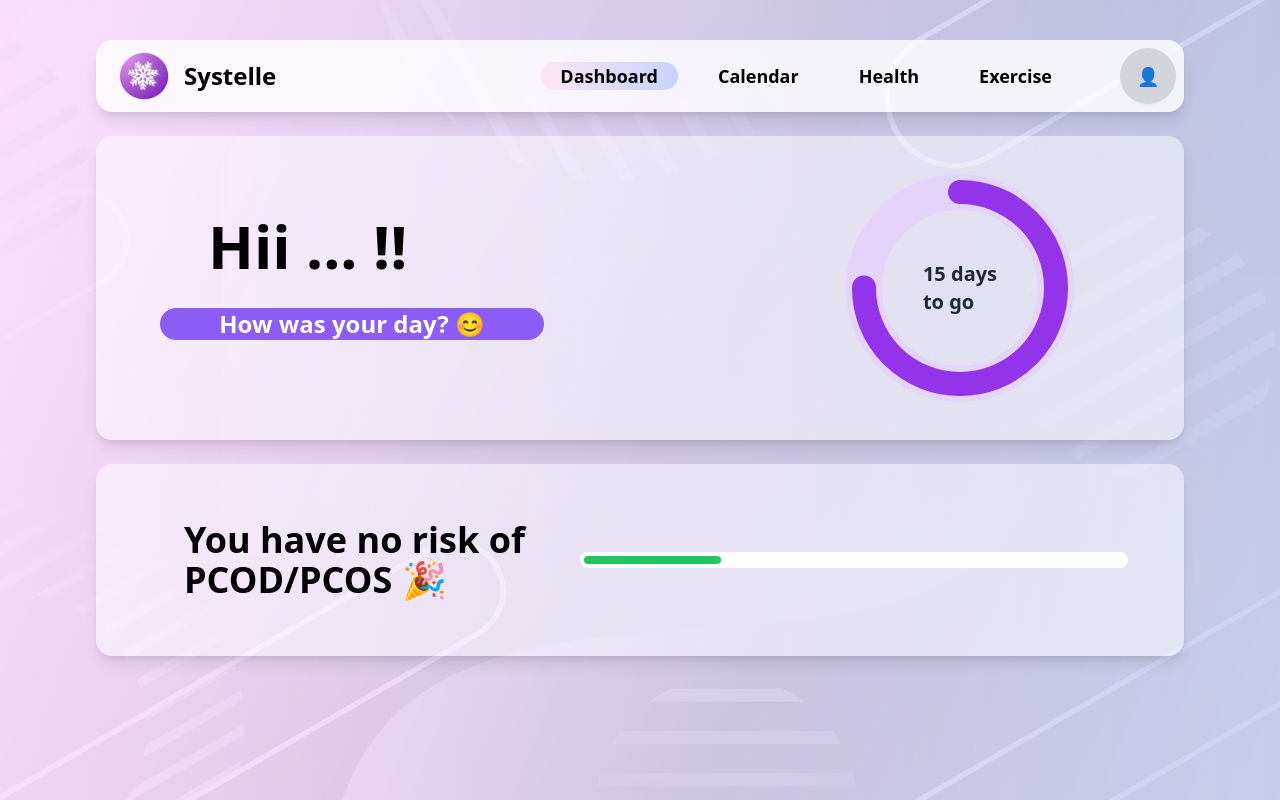
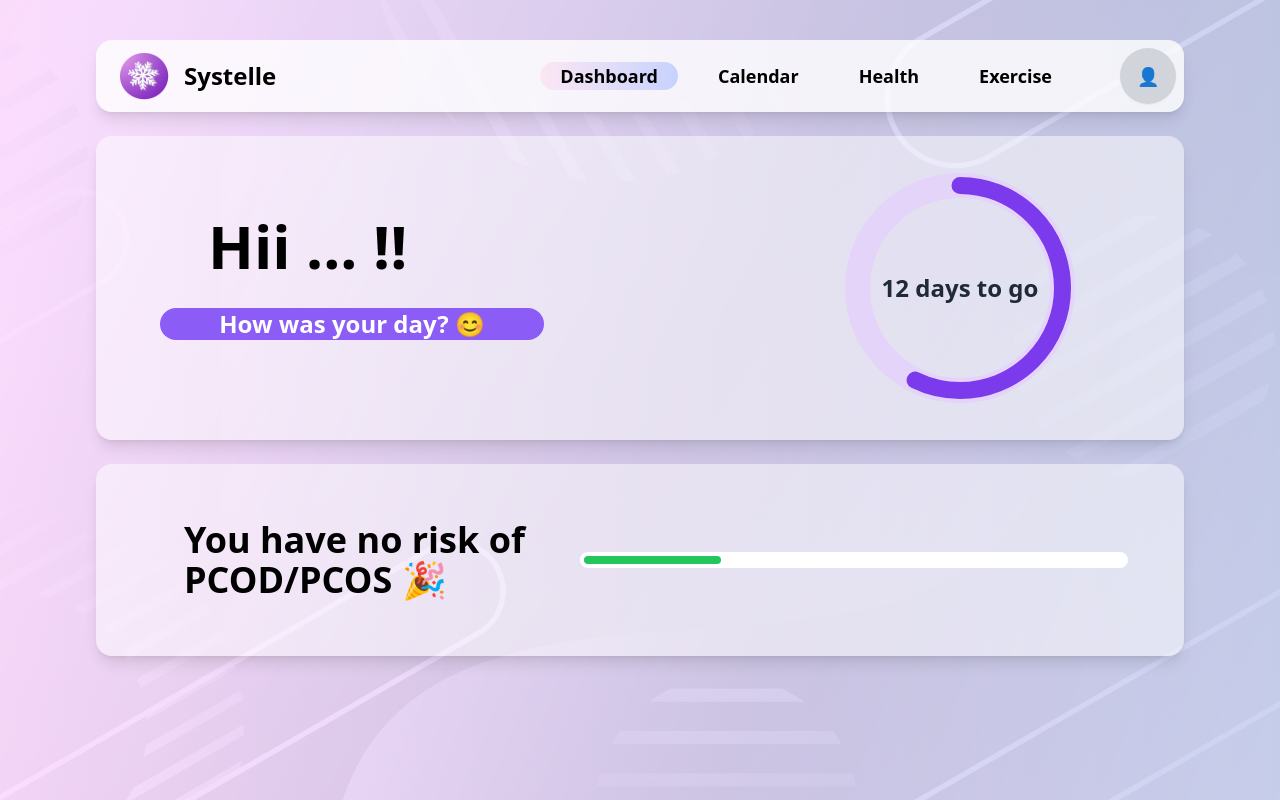
Before and after one commit to Kasib00786/Systelle, a React (Vite) app in the folder frontend/: page /home in a window 1280 px wide. Built offline with nearby package versions, Linux system fonts and the light colour scheme; no server answers; the HTML template or start-up script is replaced by a standard one.

Commit message:
made changes in circularprogress

```diff
--- /dev/null
+++ b/frontend/src/component/CircularProgress.jsx
@@ -0,0 +1,41 @@
+import React from 'react';
+
+export function CircularProgress({ value = 0, size = 300, strokeWidth = 20 }) {
+  const radius = (size - strokeWidth) / 2;
+  const circumference = radius * 2 * Math.PI;
+  const offset = circumference - (value / 100) * circumference;
+
+  // Calculate knob position angle in radians; value=0 => top (270°)
+  const angle = (value / 100) * 2 * Math.PI - Math.PI / 2;
+  const knobX = size / 2 + radius * Math.cos(angle);
+  const knobY = size / 2 + radius * Math.sin(angle);
+
+  return (
+    <svg width={size} height={size} className="transform -rotate-90">
+      {/* Trail */}
+      <circle
+        stroke="#e5d4f9"
+        fill="transparent"
+        strokeWidth={strokeWidth}
+        r={radius}
+        cx={size / 2}
+        cy={size / 2}
+      />
+      {/* Progress Path */}
+      <circle
+        stroke="#7c3aed"
+        fill="transparent"
+        strokeWidth={strokeWidth-8}
+        strokeLinecap="round"
+        strokeDasharray={circumference}
+        strokeDashoffset={offset}
+        r={radius}
+        cx={size / 2}
+        cy={size / 2}
+        style={{ transition: 'stroke-dashoffset 0.8s ease-out' }}
+      />
+      {/* Knob */}
+
+    </svg>
+  );
+}
--- a/frontend/src/component/Homepage.jsx
+++ b/frontend/src/component/Homepage.jsx
@@ -1,5 +1,7 @@
 import React, { useState, useEffect } from 'react'
 import { Link } from 'react-router-dom'
+import { differenceInDays } from 'date-fns';
+import { CircularProgress } from './CircularProgress'
 import Menu from './Menu'
 const isactive='bg-gradient-to-r from-pink-100 to-indigo-200 pl-5 pr-5 rounded-full max-h-14 my-auto'
 const inactive='hover:bg-indigo-50 hover:shadow-lg rounded-full pr-5 pl-5 max-h-10 my-auto hover:scale-105 transition delay-100 duration-200 ease-in-out'
@@ -30,6 +32,19 @@ useEffect(() => {
     });
 }, []);
 
+// function MyComponent({ lastDate }) {
+//   const [days, setDays] = useState(0);
+
+//   useEffect(() => {
+//     const today = new Date();
+//     const ld = new Date(lastDate);
+//     const d = differenceInDays(today, ld);
+//     setDays(Math.abs(d));
+//   }, [lastDate]);
+
+ const daysLeft = userData?.totalDays ?? 16
+  const cycleLength = userData?.cycleLength ?? 28
+  const percent = Math.min(100, Math.max(0, (daysLeft / cycleLength) * 100))
   return (
     <div className='bg-[url(/base2.jpg)] bg-cover bg-center py-10 min-h-screen'>
       {/*Navigation Bar */}
@@ -63,35 +78,14 @@ useEffect(() => {
              </Link>
            </div>
            {/* Circular Progress */}
-          <Link to='/calendar'>
-                <div className="relative w-80 h-60 mr-16 mb-8 mt-8">
-          <svg className="w-full h-full transform -rotate-90 " viewBox="0 0 100 100">
-            <circle
-              cx="50"
-              cy="50"
-              r="40"
-              stroke="#e5d4f9"
-              strokeWidth="15"
-              fill="none"
-            />
-            <circle
-              cx="50"
-              cy="50"
-              r="40"
-              stroke="#9333ea"
-              strokeWidth="10"
-              strokeLinecap="round"
-              fill="none"
-              strokeDasharray="251.2"
-              strokeDashoffset="62.8"
-              className="transition-all duration-1000"
-            />
-          </svg>
-          <div className="absolute inset-0 flex items-center justify-center text-xl font-bold text-gray-800">
-            15 days<br />to go
+           <Link to='/calendar'>
+          <div className="relative w-80 h-60 mr-16 mb-8 mt-8 flex items-center justify-center">
+            <CircularProgress value={percent} size={230} strokeWidth={25} />
+            <div className="absolute text-2xl font-bold text-gray-800">
+              {28-daysLeft} days to go
+            </div>
           </div>
-        </div>
-          </Link>
+        </Link>
         </div>
         {/*Container with risk level*/}
         <div className="max-w-[85%] mx-auto mt-6 bg-white/50 rounded-2xl shadow-lg p-6 flex flex-col md:flex-row justify-between items-center">
```
